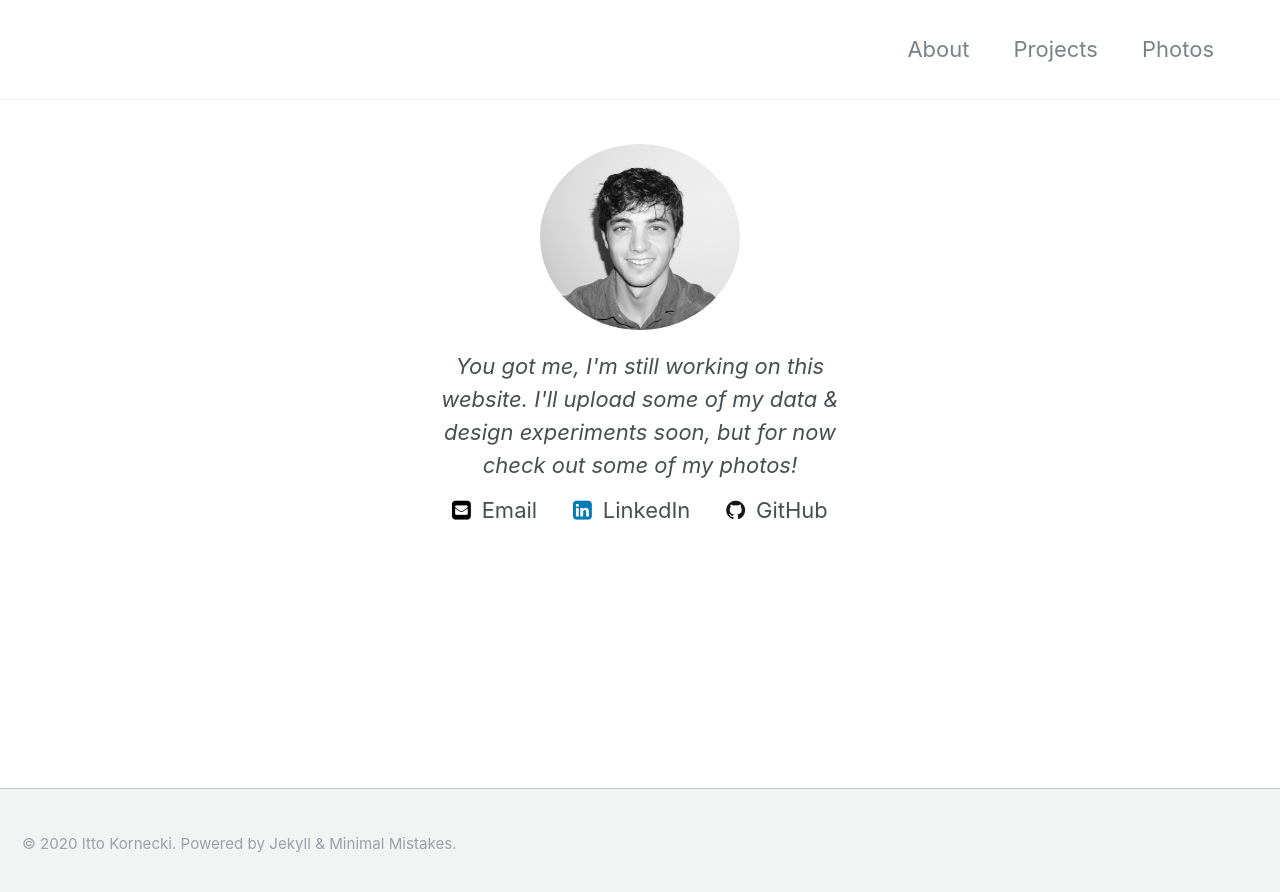
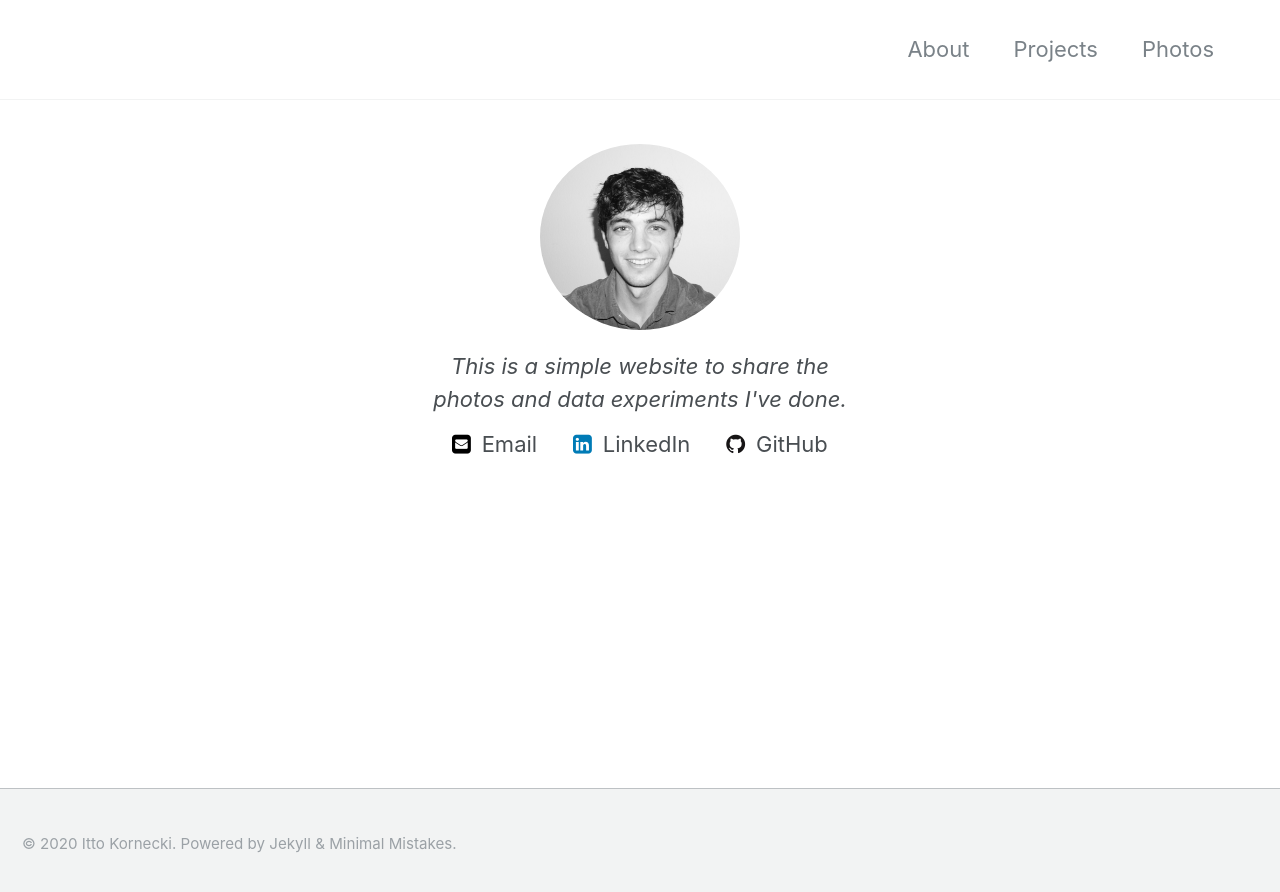
Before and after one commit to itko/itko.github.io, a Jekyll site: the page built from index.html, in a window 1280 px wide. Shown: the top 892 px of the page. Built offline with Jekyll 4.4.1, drawn with Linux system fonts in a browser that asks for light colours; nearby versions of some CDN libraries; the list of posts is cut into pages by our own code.

Commit message:
Change about writeup

```diff
--- a/index.html
+++ b/index.html
@@ -5,4 +5,4 @@ image: "/assets/images/linkedin.png"
 support: jquery
 ---
 
-You got me, I'm still working on this website. I'll upload some of my data & design experiments soon, but for now check out some of my photos!
+This is a simple website to share the photos and data experiments I've done.
```
